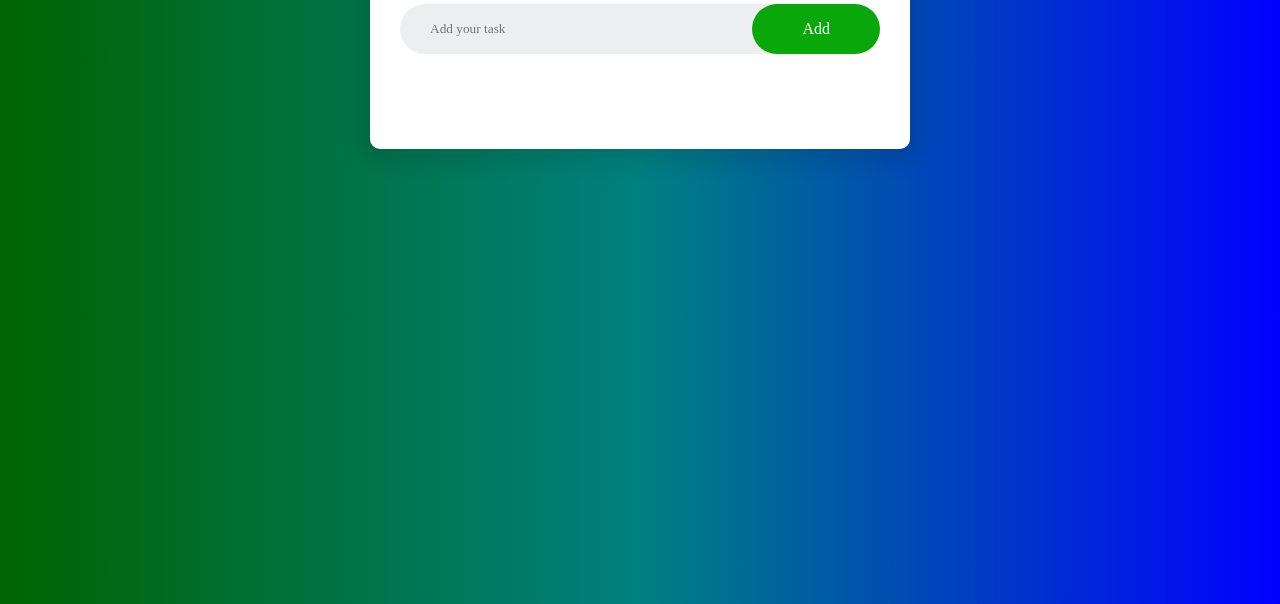
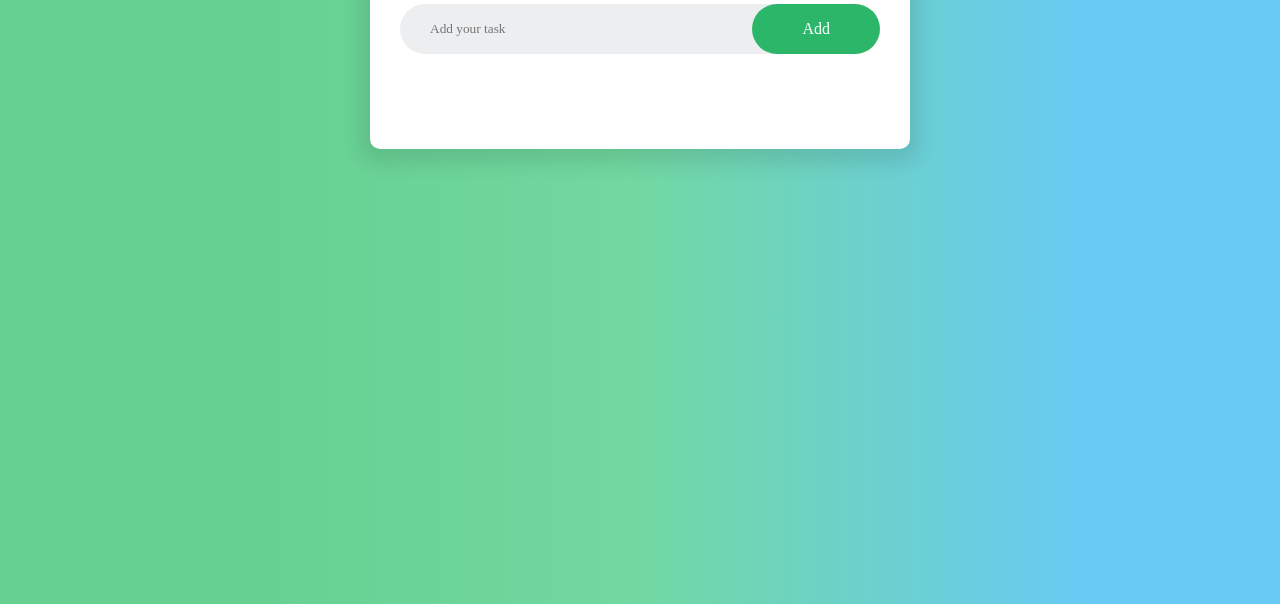
Before and after one commit to kidhasia/To-Do-List, a plain HTML site: page pages/index.html in a window 1280 px wide. Shown: the part 196-800 px from the top of the page. Drawn offline with Linux system fonts and the light colour scheme.

Commit message:
first commit

```diff
--- a/styles/styles.css
+++ b/styles/styles.css
@@ -5,7 +5,7 @@
     font-family: poppins;
 }
 .container{
-    background: linear-gradient(to right, #006400, #008080, #0000FF);
+    background: linear-gradient(to right, #66D091 19%, #71D8A0 49%, #68CAF4 85%);
     width: 100%;
    min-height: 100vh;
    padding: 10px;
@@ -51,7 +51,7 @@ input{
     border: none;
     outline: none;
     padding: 16px 50px;
-    background: #09a709;
+    background: #2CB669;
     color: #fff;
     font-size: 16px;
     cursor: pointer;
```
Also changed, not shown: pages/index.html (line endings or trailing spaces).
